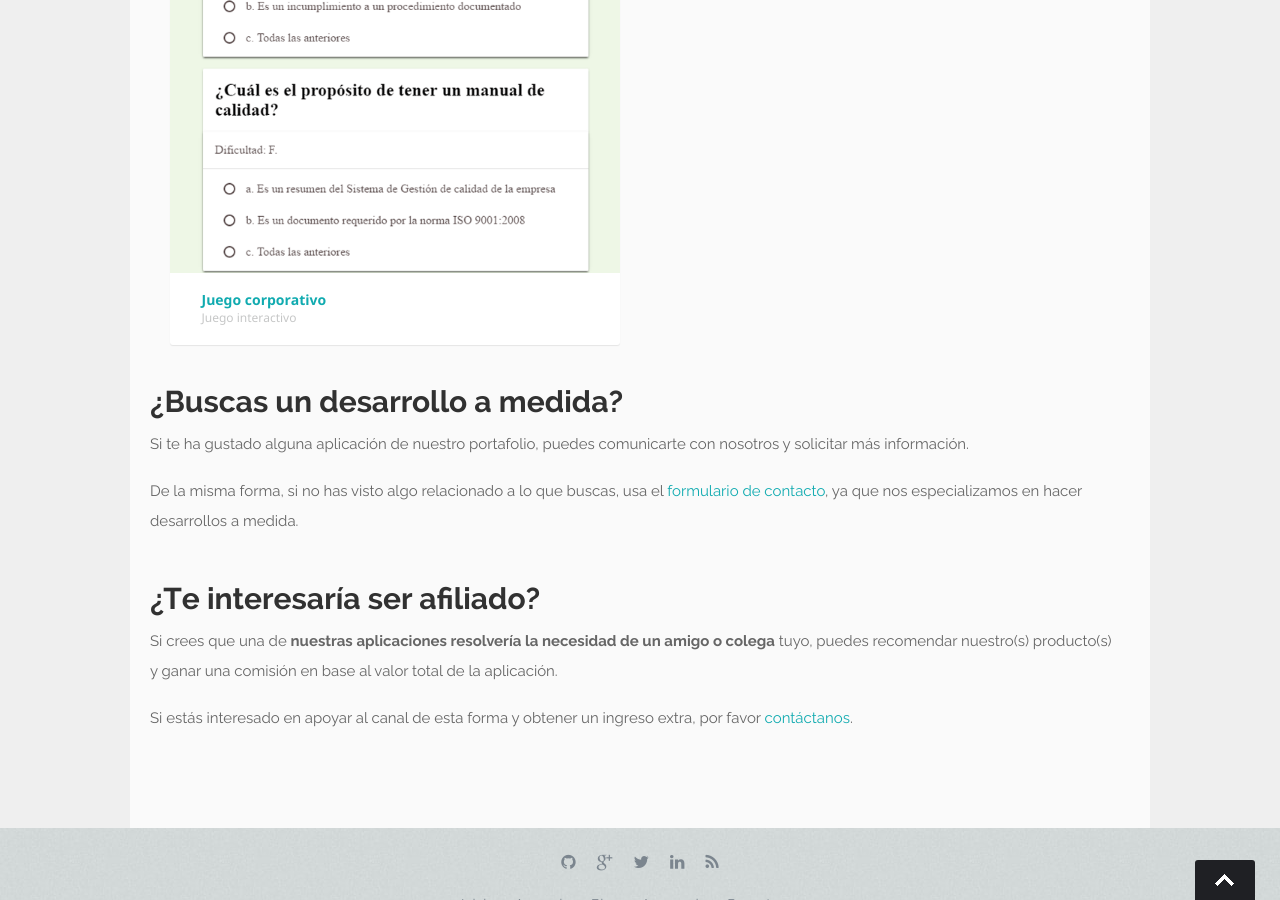
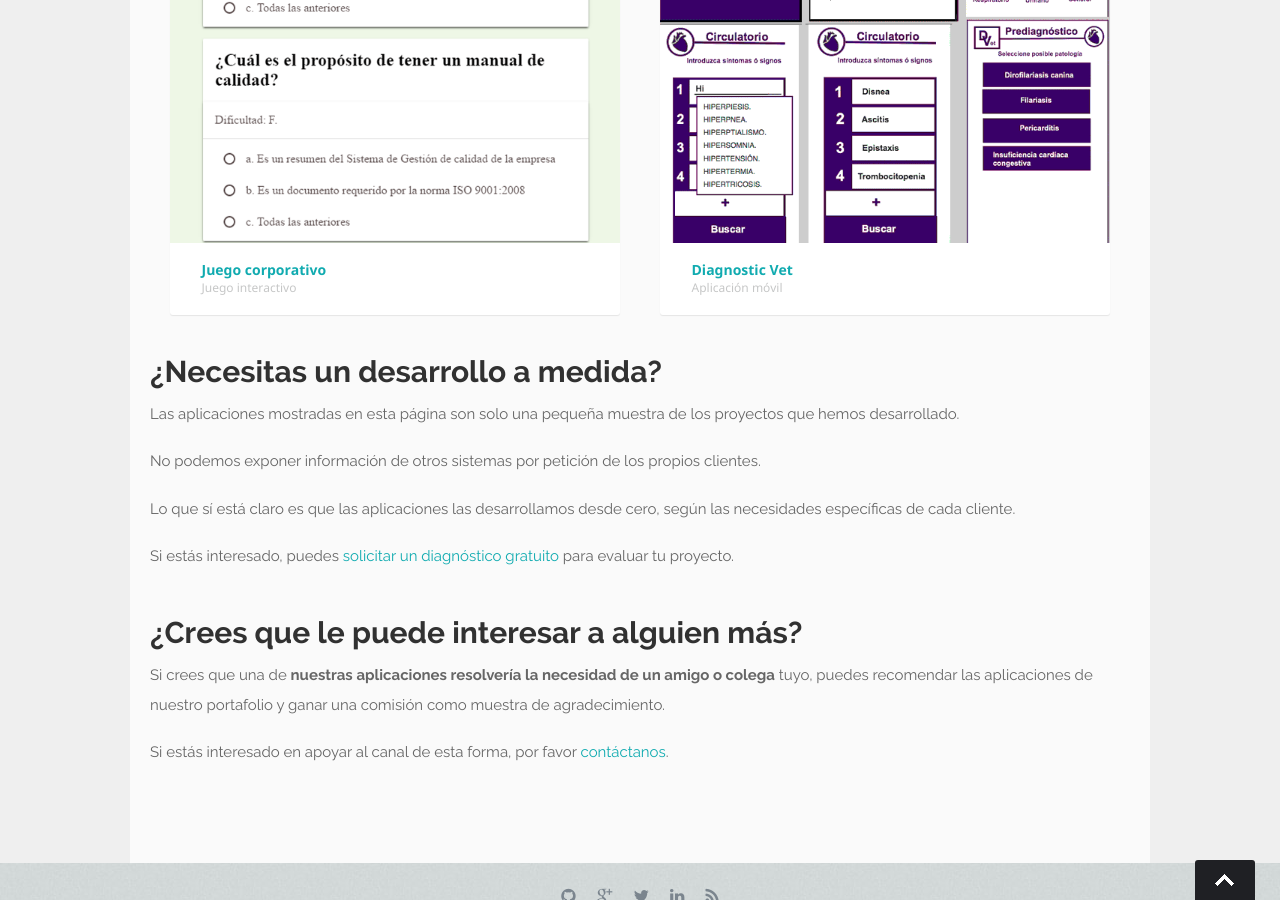
Before and after one commit to JCarlosR/jcarlosr.github.io, a Jekyll site: the page built from portafolio/index.html, in a window 1280 px wide and 900 px high, scrolled down 1941 px. Built offline with Jekyll 4.4.1, drawn with Linux system fonts in a browser that asks for light colours; nearby versions of some CDN libraries; comment, search, counter and statistics services are not loaded; some of the changed text lies outside the part shown.

Commit message:
Add new Android app to portfolio

```diff
--- a/_includes/header.html
+++ b/_includes/header.html
@@ -1,12 +1,5 @@
 <!-- Header
 ================================================== -->
-<div id="cta" class="text-center">
-    <a href="/guia-de-inicio/programacion-y-mas">
-    ¿1ra vez en la página?
-    En ese caso <strong>empieza por</strong> nuestra
-    <strong>guía de inicio</strong> en programación.
-    </a>
-</div>
 <header>
     <div class="row">
         <div class="twelve columns">
--- a/portafolio/index.html
+++ b/portafolio/index.html
@@ -23,7 +23,7 @@ description: Mira nuestro portafolio de sitios web y aplicaciones móviles reali
 
         <p class="lead">Selecciona uno de nuestros proyectos para conocer más.</p>
 
-        <p>Si necesitas ayuda con un proyecto, no lo pienses más y solicita una cotización haciendo <a href="/contacto">click aquí</a>.</p>
+        <p>Si necesitas ayuda con un proyecto, no lo pienses más y solicita una cotización haciendo <a href="https://programacionymas.typeform.com/to/zFalJY" target="_blank">click aquí</a>.</p>
 
         <p>Por otro lado, si deseas aprender a desarrollar sitios web y/o aplicaciones móviles accede a nuestra <a href="/tutoriales">sección de tutoriales</a>.</p>
     </div>
@@ -61,7 +61,7 @@ description: Mira nuestro portafolio de sitios web y aplicaciones móviles reali
                 </div>
             </div>
 
-            <div class="columns portfolio-item first">
+            <div class="columns portfolio-item">
                 <div class="item-wrap">
                     <a href="/portafolio/home-solution">
                         <img alt="Home Solution" src="/images/portfolio/home-solution.png">
@@ -103,19 +103,35 @@ description: Mira nuestro portafolio de sitios web y aplicaciones móviles reali
                 </div>
             </div>
 
+            <div class="columns portfolio-item">
+                <div class="item-wrap">
+                    <a href="/portafolio/app-diagnostico-medico-veterinario">
+                        <img alt="App de diagnóstico médico veterinario" src="/images/portfolio/diagnostic-vet.png">
+                        <div class="overlay"></div>
+                        <div class="link-icon"><i class="fa fa-link"></i></div>
+                    </a>
+                    <div class="portfolio-item-meta">
+                        <h5><a href="/portafolio/app-diagnostico-medico-veterinario">Diagnostic Vet</a></h5>
+                        <p>Aplicación móvil</p>
+                    </div>
+                </div>
+            </div>
+
         </div>
     </div>
 
     <div class="twelve columns entry-details">
-            <h2>¿Buscas un desarrollo a medida?</h2>
-            <p>Si te ha gustado alguna aplicación de nuestro portafolio, puedes comunicarte con nosotros y solicitar más información.</p>
-            <p>De la misma forma, si no has visto algo relacionado a lo que buscas, usa el <a href="/contacto">formulario de contacto</a>, ya que nos especializamos en hacer desarrollos a medida.</p>
-        </div>
+        <h2>¿Necesitas un desarrollo a medida?</h2>
+        <p>Las aplicaciones mostradas en esta página son solo una pequeña muestra de los proyectos que hemos desarrollado.</p>
+        <p>No podemos exponer información de otros sistemas por petición de los propios clientes.</p>
+        <p>Lo que sí está claro es que las aplicaciones las desarrollamos desde cero, según las necesidades específicas de cada cliente.</p>
+        <p>Si estás interesado, puedes <a href="https://programacionymas.typeform.com/to/zFalJY" target="_blank">solicitar un diagnóstico gratuito</a> para evaluar tu proyecto.</p>
+    </div>
 
     <div class="twelve columns entry-details">
-        <h2>¿Te interesaría ser afiliado?</h2>
-        <p>Si crees que una de <strong>nuestras aplicaciones resolvería la necesidad de un amigo o colega</strong> tuyo, puedes recomendar nuestro(s) producto(s) y ganar una comisión en base al valor total de la aplicación.</p>
-        <p>Si estás interesado en apoyar al canal de esta forma y obtener un ingreso extra, por favor <a href="/contacto">contáctanos</a>.</p>
+        <h2>¿Crees que le puede interesar a alguien más?</h2>
+        <p>Si crees que una de <strong>nuestras aplicaciones resolvería la necesidad de un amigo o colega</strong> tuyo, puedes recomendar las aplicaciones de nuestro portafolio y ganar una comisión como muestra de agradecimiento.</p>
+        <p>Si estás interesado en apoyar al canal de esta forma, por favor <a href="/contacto">contáctanos</a>.</p>
     </div>
 
 </div> <!-- #page-content end-->
```
Also changed, not shown: other parts of _includes/header.html (+1 -0 lines), index.html (+7 -1 lines), portafolio/app-diagnostico-medico-veterinario.md (added, +68 -0 lines), portafolio/urgencia-legal.md (+1 -1 lines), images/portfolio/diagnostic-vet.png (added), images/portfolio/diagnostic-vet/funcionamiento.png (added), images/portfolio/diagnostic-vet/logo.png (added).
